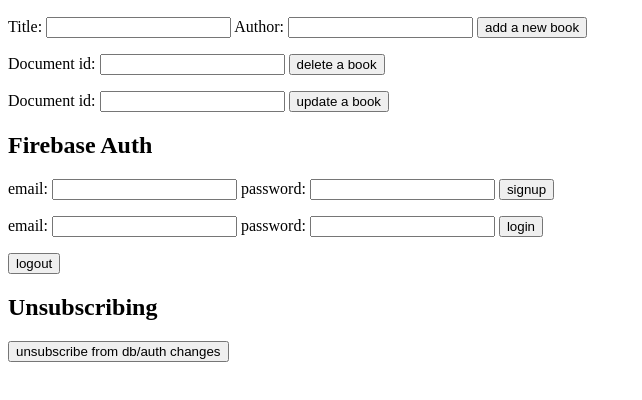
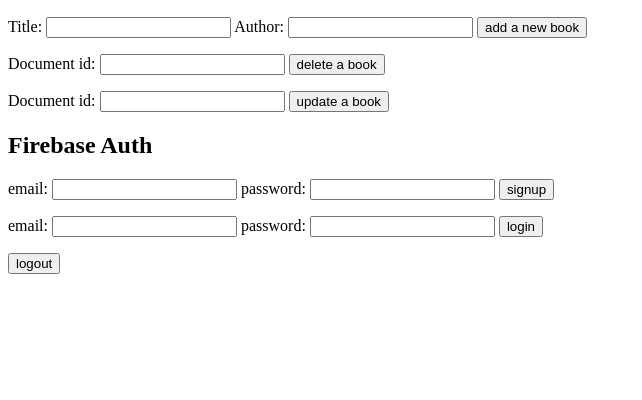
Before and after one commit to irinavla/ssapp, a website built with webpack: page dist/index.html in a window 1280 px wide. Shown: the part 96-496 px from the top of the page, without its empty margins (0-642 px from the left). Built offline with nearby package versions, Linux system fonts and the light colour scheme; some packages are replaced by stand-ins of ours; no server answers; the database is empty.

Commit message:
initial commit

```diff
--- a/dist/index.html
+++ b/dist/index.html
@@ -56,8 +56,8 @@
 
       <button class="logout">logout</button>
 
-      <h2>Unsubscribing</h2>
-      <button class="unsub">unsubscribe from db/auth changes</button>
+      <!-- <h2>Unsubscribe</h2>
+      <button class="unsub">unsubscribe from db/auth changes</button> -->
 
     <script src="bundle.js"></script>
 </body>
```
